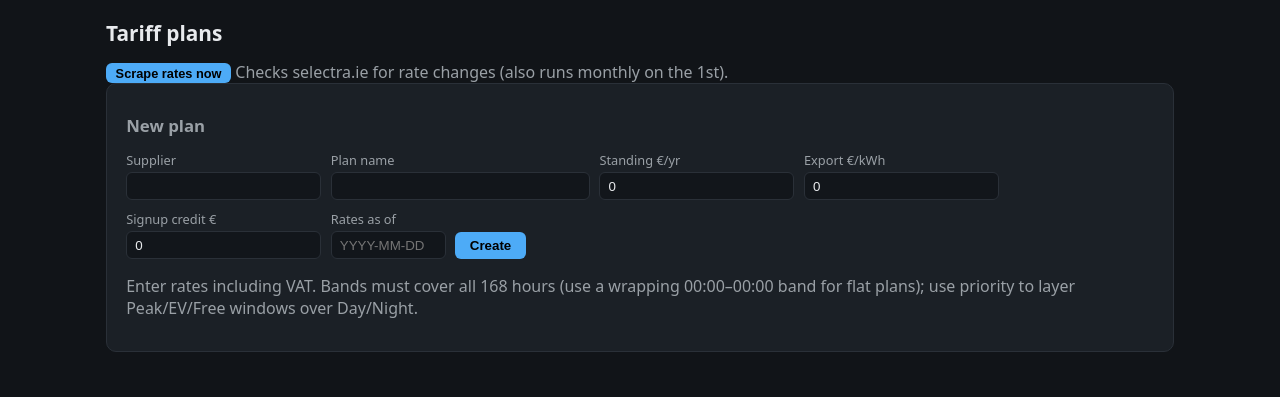
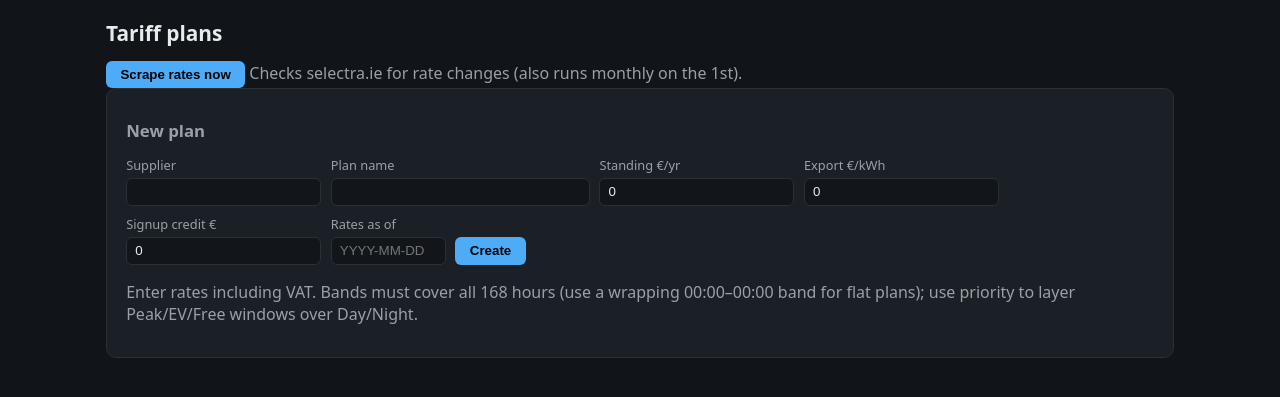
Before and after one commit to colfin22/tariff-optimiser, a FastAPI app: page /plans in a window 1280 px wide. Shown: the part 49-446 px from the top of the page. Run offline with FastAPI, Linux system fonts and the light colour scheme; data that the repository does not hold is empty.

Commit message:
Make the scrape button standard size

```diff
--- a/app/templates/plans.html
+++ b/app/templates/plans.html
@@ -4,7 +4,7 @@
 
 <form class="inline" method="post" action="/plans/scrape"
       onsubmit="this.querySelector('button').disabled=true; this.querySelector('button').textContent='Scraping…';">
-  <button class="small">Scrape rates now</button>
+  <button>Scrape rates now</button>
 </form>
 <span class="dim">Checks selectra.ie for rate changes (also runs monthly on the 1st).</span>
 {% if scraped %}<p class="dim">Scrape finished: {{ scraped }}.</p>{% endif %}
```
